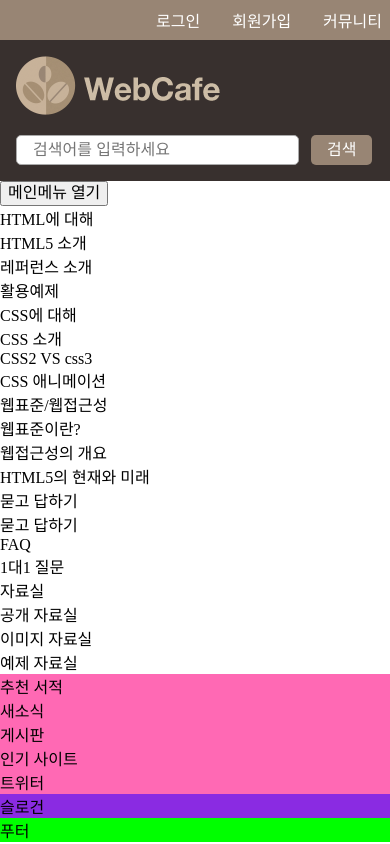
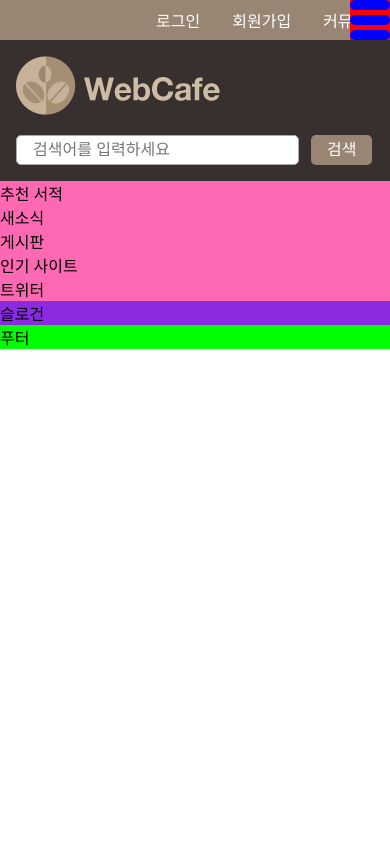
Before and after one commit to hotchoko12/hotchoko12.github.io, a plain HTML site: page index.html in a window 390 px wide. Drawn offline with nearby package versions, Linux system fonts and the light colour scheme; a web font is replaced by a local one.

Commit message:
모바일 메인메뉴 제어버튼 디자인 수정

```diff
--- a/css/stylesheet.css
+++ b/css/stylesheet.css
@@ -104,6 +104,68 @@ body {
     color: #fff;
     height: 30px;
   }
+  .menubar-container {
+    background: red;
+    position: absolute;
+    top: 0;
+    right: 0;
+    width: 40px;
+    height: 40px;
+  }
+  .btn-menubar {
+    width: 100%;
+    height: 100%;
+    position: absolute;
+    top: 0;
+    border: 0;
+    background: transparent;
+    padding: 40px 0 0 0;
+    overflow: hidden;
+    cursor: pointer;
+  }
+  .menubar {
+    display: block;
+    width: 40px;
+    height: 10px;
+    background: blue;
+    border-radius: 5px;
+    cursor: pointer;
+  }
+  .menubar-top {
+    position: absolute;
+    top: 0;
+    right: 0;
+  }
+  .menubar-middle {
+    position: absolute;
+    top: 50%;
+    right: 0;
+    transform: translateY(-50%);
+  }
+  .menubar-bottom {
+    position: absolute;
+    bottom: 0;
+    right: 0;
+  }
+  .main-menu {
+    transform: translateX(-100%);
+    background: rgba(0, 0, 0, 0.85);
+    color: #fff;
+    position: fixed;
+    top: 0;
+    left: 0;
+    width: 70vw;
+    height: 100vh;
+    padding: 2rem;
+    box-sizing: border-box;
+  }
+  .sub-menu {
+    list-style: circle;
+    padding-left: 2rem;
+  }
+  .sub-menu li {
+    margin: 0.5rem 0;
+  }
 }
 
 
@@ -171,6 +233,9 @@ body {
     border-bottom: 2px solid #222;
     padding: 1rem 0;
   }
+  .menubar-container {
+    display: none;
+  }
   .main-menu span {
     font-size: 1rem;
     font-weight: 700;
```
